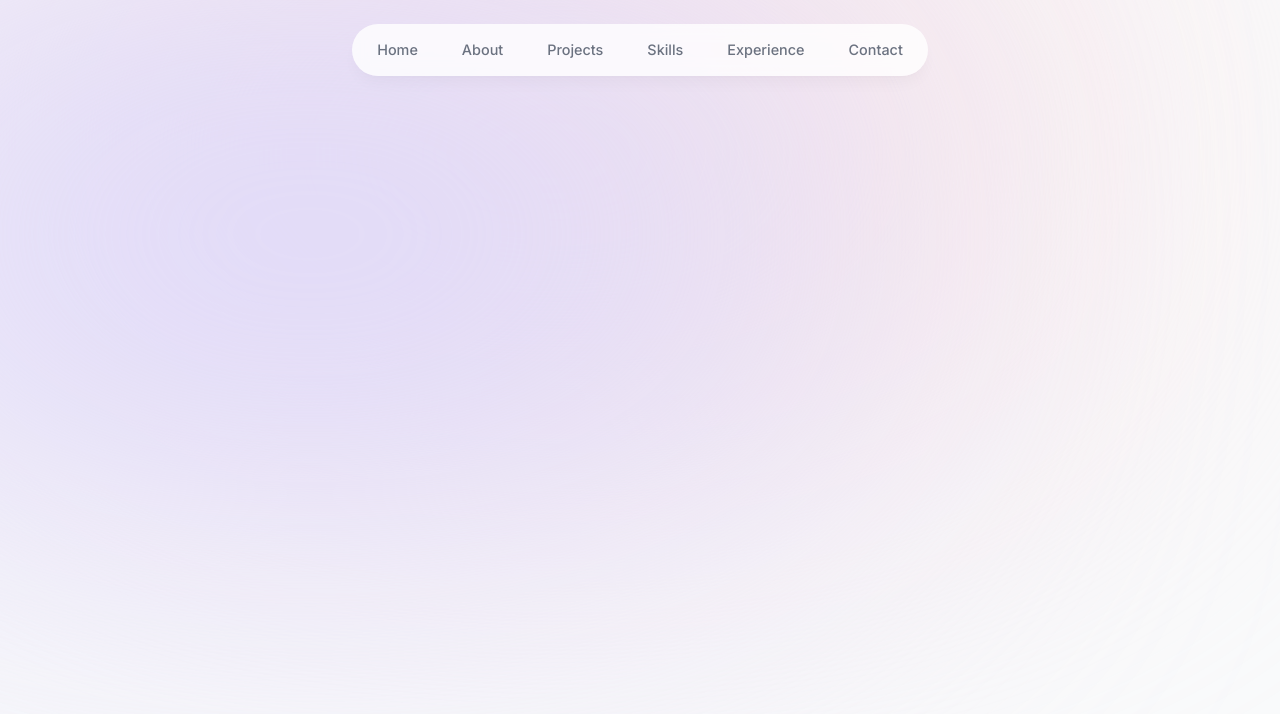
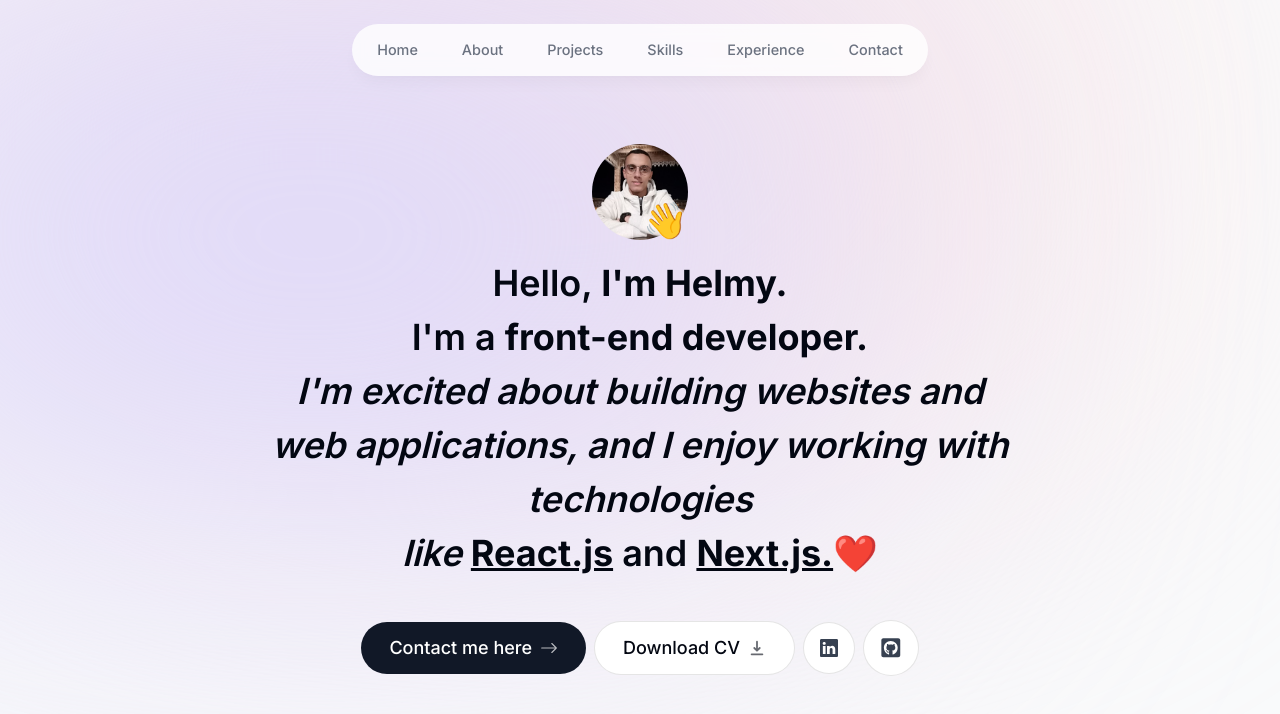
Before and after one commit to Helmy-Ezzat/My-Portfolio, a Next.js app: page / in a window 1280 px wide. Shown: the top 714 px of the page. Built offline with nearby package versions, Linux system fonts and the light colour scheme.

Commit message:
Create intro section UI

```diff
--- a/app/components/Header.tsx
+++ b/app/components/Header.tsx
@@ -34,6 +34,7 @@
         >
           {links.map((link) => (
             <motion.li
+              key={link.hash}
               className="h-3/4 flex items-center justify-center"
               initial={{ y: -100, opacity: 0 }}
               animate={{ y: 0, opacity: 1 }}
--- /dev/null
+++ b/app/components/Intro.tsx
@@ -0,0 +1,130 @@
+'use client'
+import { motion } from 'framer-motion'
+import Image from 'next/image'
+import imageProfile from '@/public/helmy.png'
+import Link from 'next/link'
+import { BsArrowRight, BsLinkedin } from 'react-icons/bs'
+import { HiDownload } from 'react-icons/hi'
+import { FaGithubSquare } from 'react-icons/fa'
+
+function Intro() {
+  return (
+    <section className="max-w-[50rem] text-center mb-28 scroll-mt-[100rem] sm:mb-0">
+      <div className="flex items-center justify-center">
+        <div className="relative">
+          <motion.div
+            initial={{ opacity: 0, scale: 0 }}
+            animate={{ opacity: 1, scale: 1 }}
+            transition={{
+              type: 'tween',
+              duration: 0.2,
+            }}
+          >
+            <Image
+              className="h-24 w-24 object-cover rounded-full"
+              src={imageProfile}
+              alt="Helmy Ezzat"
+              width={'192'}
+              height={'192'}
+              quality={'95'}
+              priority={true}
+            />
+          </motion.div>
+          <motion.span
+            className="absolute text-4xl bottom-0 right-0"
+            initial={{ opacity: 0, scale: 0 }}
+            animate={{ opacity: 1, scale: 1 }}
+            transition={{
+              type: 'spring',
+              stiffness: 125,
+              delay: 0.1,
+              duration: 0.7,
+            }}
+          >
+            👋
+          </motion.span>
+        </div>
+      </div>
+
+      <motion.h1
+        className="
+      text-2xl sm:text-4xl
+      mb-10 mt-4 px-4 font-semibold !leading-[1.5]"
+        initial={{ opacity: 0, y: 100 }}
+        animate={{ opacity: 1, y: 0 }}
+        transition={{
+          delay: 0.1,
+        }}
+      >
+        Hello,<span className="font-bold"> I'm Helmy. </span> <br />
+        I'm a{' '}
+        <span className="font-bold">
+          front-end developer. <br />
+        </span>
+        <span className="italic">
+          I'm excited about building websites and web applications, and I enjoy
+          working with technologies <br /> like{' '}
+        </span>
+        <span className="underline font-bold">React.js</span> and{' '}
+        <span className="underline font-bold">Next.js.</span>❤️
+        <br />
+      </motion.h1>
+
+      <motion.div
+        className="
+        flex flex-col sm:flex-row
+        items-center justify-center gap-2 px-2 text-lg font-medium"
+        initial={{ opacity: 0, y: 100 }}
+        animate={{ opacity: 1, y: 0 }}
+        transition={{
+          delay: 0.1,
+        }}
+      >
+        <Link
+          href={'#contact'}
+          className="group
+        flex items-center gap-2 bg-gray-900 text-white
+        px-7 py-3 rounded-full outline-none
+        focus:scale-110 hover:bg-gray-950 active:scale-105 transition"
+        >
+          Contact me here
+          <BsArrowRight className="group-hover:translate-x-1 opacity-70 transition" />
+        </Link>
+        <a
+          href="/CV.pdf"
+          target="_blank"
+          className="group
+        flex items-center gap-2 bg-white
+        px-7 py-3 rounded-full outline-none
+        focus:scale-110 hover:scale-110 active:scale-105 transition
+        cursor-pointer borderBlack"
+        >
+          Download CV{' '}
+          <HiDownload className="group-hover:translate-y-1 opacity-60 transition" />
+        </a>
+        <a
+          href="https://www.linkedin.com/in/helmy-ezzat-72a097245/"
+          target="_blank"
+          className="
+        bg-white p-4 text-gray-700 rounded-full
+        focus:scale-[1.15] hover:scale-[1.15] active:scale-105 transition
+        cursor-pointer borderBlack"
+        >
+          <BsLinkedin />
+        </a>
+        <a
+          href="https://github.com/Helmy-Ezzat"
+          target="_blank"
+          className="
+        bg-white p-4 text-gray-700 rounded-full text-[1.35rem]
+        focus:scale-[1.15] hover:scale-[1.15] active:scale-105 transition
+        cursor-pointer borderBlack"
+        >
+          <FaGithubSquare />
+        </a>
+      </motion.div>
+    </section>
+  )
+}
+
+export default Intro
--- a/app/components/index.ts
+++ b/app/components/index.ts
@@ -1 +1,2 @@
 export { default as Header } from './Header'
+export { default as Intro } from './Intro'
--- a/app/globals.css
+++ b/app/globals.css
@@ -1,3 +1,15 @@
 @tailwind base;
 @tailwind components;
 @tailwind utilities;
+
+html {
+  --line-color: #e5e7eb;
+}
+
+html.dark {
+  --line-color: rgba(255, 255, 255, 0.2);
+}
+
+.borderBlack {
+  @apply border border-black/10;
+}
--- a/app/layout.tsx
+++ b/app/layout.tsx
@@ -17,7 +17,7 @@
 }>) {
   return (
     <html lang="en">
-      <body className={`${inter.className} bg-gray-50 text-gray-950 relative`}>
+      <body className={`${inter.className} pt-28 sm:pt-36 bg-gray-50 text-gray-950 relative`}>
         <div
           className="
         bg-[#fbe2e3] w-[31.25rem] h-[31.25rem] rounded-full
--- a/app/page.tsx
+++ b/app/page.tsx
@@ -1,3 +1,9 @@
+import { Intro } from './components'
+
 export default function Home() {
-  return <main></main>
+  return (
+    <main className="flex flex-col items-center px-4">
+      <Intro />
+    </main>
+  )
 }
--- a/next.config.mjs
+++ b/next.config.mjs
@@ -1,4 +1,4 @@
 /** @type {import('next').NextConfig} */
-const nextConfig = {};
+const nextConfig = {}
 
-export default nextConfig;
+export default nextConfig
```
Also changed, not shown: .eslintrc.json, public/helmy.png (added).
